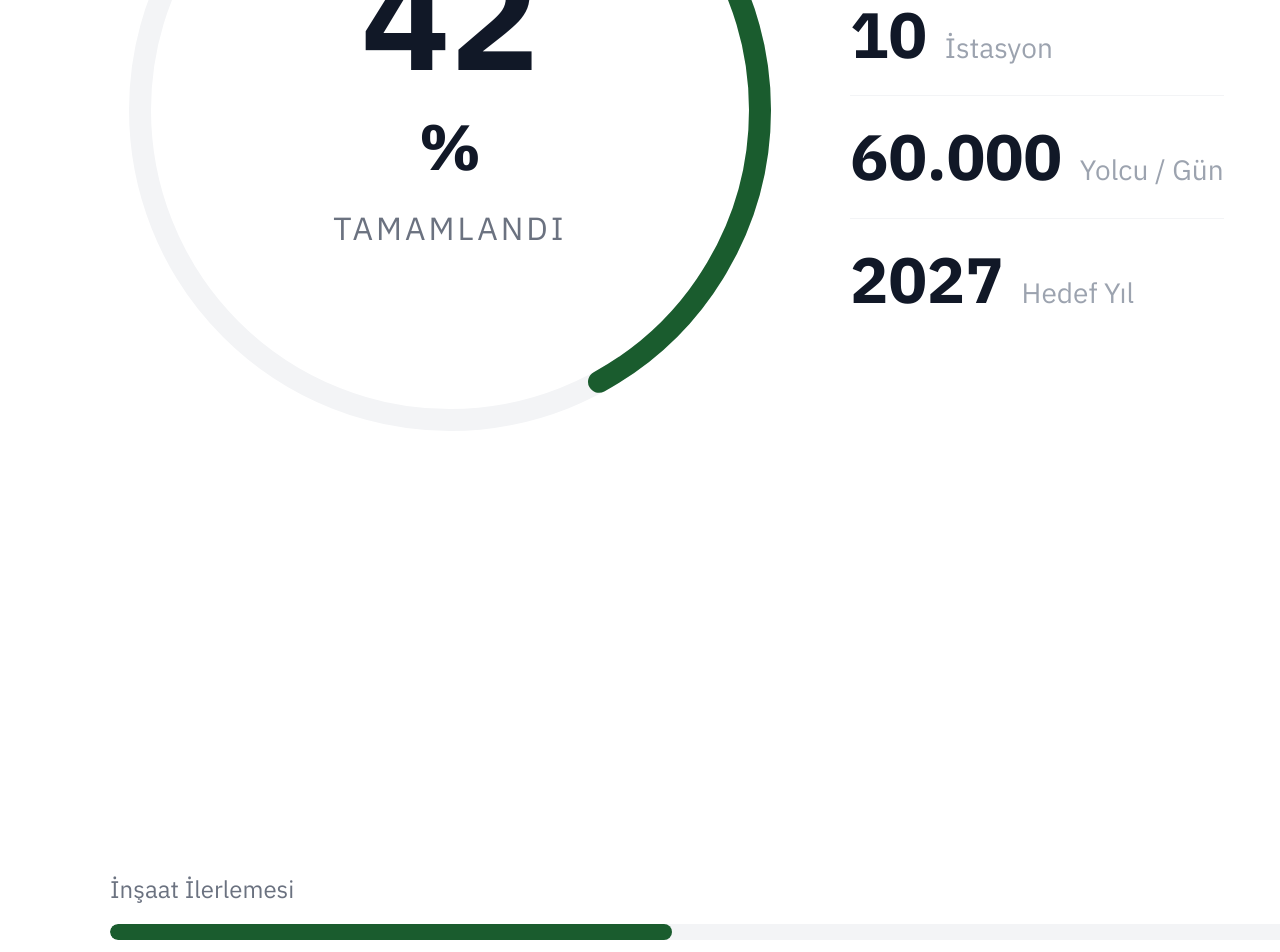
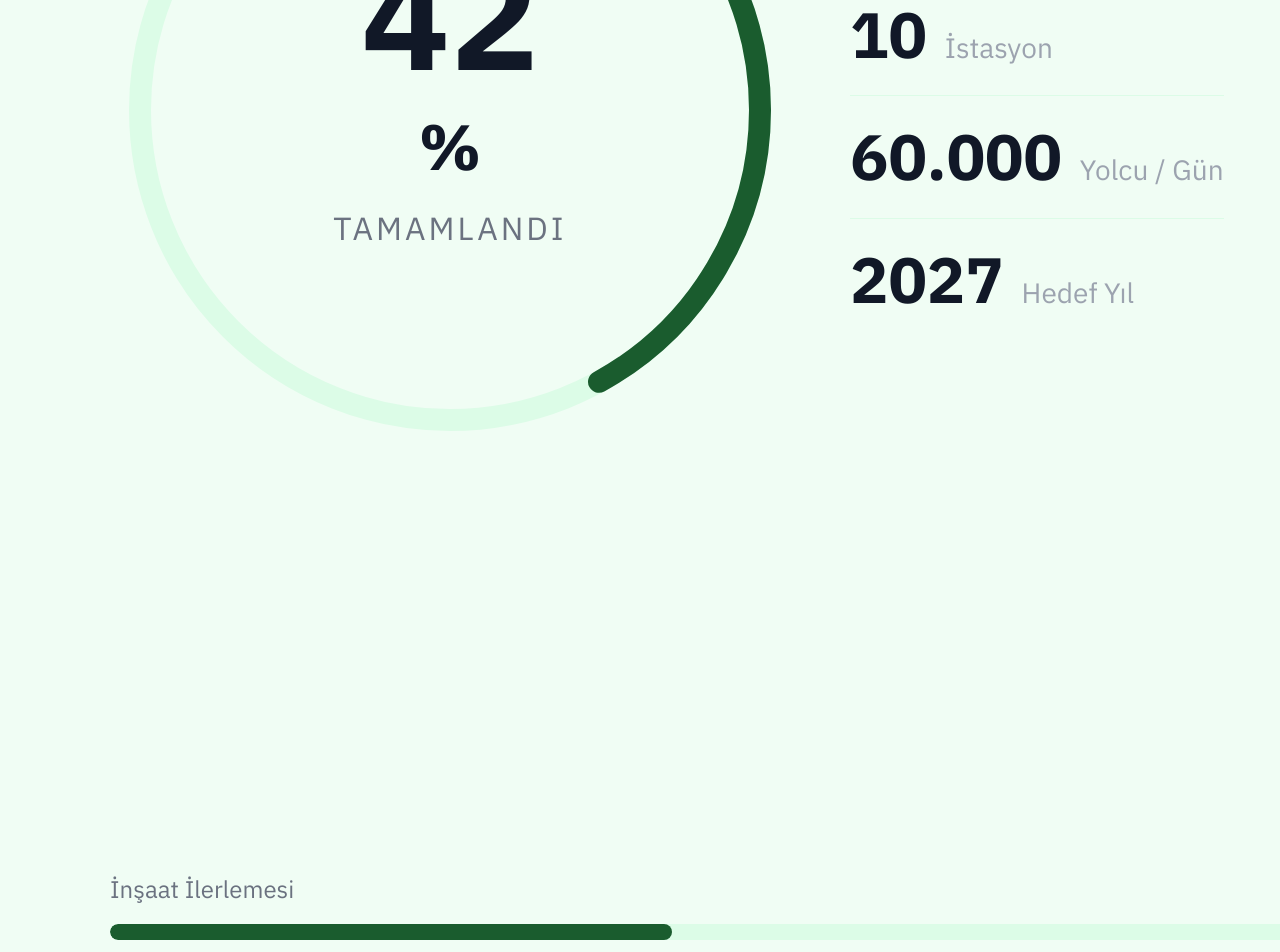
Before and after one commit to ulasirak/aygm, a Next.js app: page /4k-billboard in a window 1280 px wide. Shown: the part 1020-1972 px from the top of the page. Built offline with nearby package versions, Linux system fonts and the light colour scheme.

Commit message:
style: beyaz alanlar yeşil tonlarıyla değiştirildi

```diff
--- a/app/4k-billboard/page.tsx
+++ b/app/4k-billboard/page.tsx
@@ -79,7 +79,7 @@ export default function BillboardPage() {
     <div style={{
       width: "3840px",
       height: "2160px",
-      background: "#ffffff",
+      background: "#f0fdf4",
       overflow: "hidden",
       position: "relative",
       fontFamily: "'IBM Plex Sans', 'Helvetica Neue', Arial, sans-serif",
@@ -137,7 +137,7 @@ export default function BillboardPage() {
         top: 120, left: 0, width: 1560, bottom: 130,
         display: "flex", flexDirection: "column",
         padding: "90px 110px 70px 110px",
-        borderRight: "1px solid #e5e7eb",
+        borderRight: "1px solid #bbf7d0",
       }}>
 
         {/* Etiket */}
@@ -173,7 +173,7 @@ export default function BillboardPage() {
 
           {/* Daire */}
           <svg width="680" height="680" viewBox="0 0 680 680" style={{ flexShrink: 0 }}>
-            <circle cx="340" cy="340" r={r} fill="none" stroke="#f3f4f6" strokeWidth="22" />
+            <circle cx="340" cy="340" r={r} fill="none" stroke="#dcfce7" strokeWidth="22" />
             <circle cx="340" cy="340" r={r} fill="none"
               stroke="#1a5c2e" strokeWidth="22" strokeLinecap="round"
               strokeDasharray={circ} strokeDashoffset={arcOffset}
@@ -208,7 +208,7 @@ export default function BillboardPage() {
               <div key={lbl} style={{
                 display: "flex", alignItems: "baseline", gap: 18,
                 paddingBottom: 24,
-                borderBottom: i < 3 ? "1px solid #f3f4f6" : "none",
+                borderBottom: i < 3 ? "1px solid #dcfce7" : "none",
               }}>
                 <span style={{ fontSize: 64, fontWeight: 900, color: "#111827", lineHeight: 1 }}>{val}</span>
                 <span style={{ fontSize: 28, color: "#9ca3af", fontWeight: 400 }}>{lbl}</span>
@@ -223,7 +223,7 @@ export default function BillboardPage() {
             <span style={{ fontSize: 24, color: "#6b7280" }}>İnşaat İlerlemesi</span>
             <span style={{ fontSize: 24, color: "#1a5c2e", fontWeight: 700 }}>Devam Ediyor</span>
           </div>
-          <div style={{ height: 16, background: "#f3f4f6", borderRadius: 8, overflow: "hidden" }}>
+          <div style={{ height: 16, background: "#dcfce7", borderRadius: 8, overflow: "hidden" }}>
             <div style={{
               height: "100%", background: "#1a5c2e", borderRadius: 8,
               animation: "barGrow 1.8s ease 0.8s both",
@@ -239,7 +239,7 @@ export default function BillboardPage() {
         top: 120, left: 1560, right: 0, bottom: 130,
         display: "flex", flexDirection: "column",
         padding: "60px 80px 40px 80px",
-        background: "#f9fafb",
+        background: "#ecfdf5",
       }}>
 
         <div style={{
@@ -287,14 +287,14 @@ export default function BillboardPage() {
                   {/* Nokta */}
                   <circle cx={s.x} cy={s.y}
                     r={isDone ? 28 : 16}
-                    fill={isDone ? "#1a5c2e" : "#ffffff"}
-                    stroke={isDone ? "#1a5c2e" : "#d1d5db"}
+                    fill={isDone ? "#1a5c2e" : "#f0fdf4"}
+                    stroke={isDone ? "#1a5c2e" : "#86efac"}
                     strokeWidth={isDone ? 0 : 3}
                     style={isActive ? { animation: "stationPop 1.6s ease-in-out infinite" } : undefined}
                   />
                   {/* Aktif iç nokta */}
                   {isActive && (
-                    <circle cx={s.x} cy={s.y} r={12} fill="#ffffff" />
+                    <circle cx={s.x} cy={s.y} r={12} fill="#f0fdf4" />
                   )}
                   {/* İsim */}
                   <text x={s.x} y={s.y - 48}
@@ -323,7 +323,7 @@ export default function BillboardPage() {
         {/* Sözleşme bilgisi */}
         <div style={{
           display: "grid", gridTemplateColumns: "repeat(3, 1fr)",
-          gap: 40, paddingTop: 32, borderTop: "1px solid #e5e7eb",
+          gap: 40, paddingTop: 32, borderTop: "1px solid #bbf7d0",
         }}>
           {[
             { label: "Yüklenici",         val: "Uğursal Elektrik + ONH İnşaat" },
```
